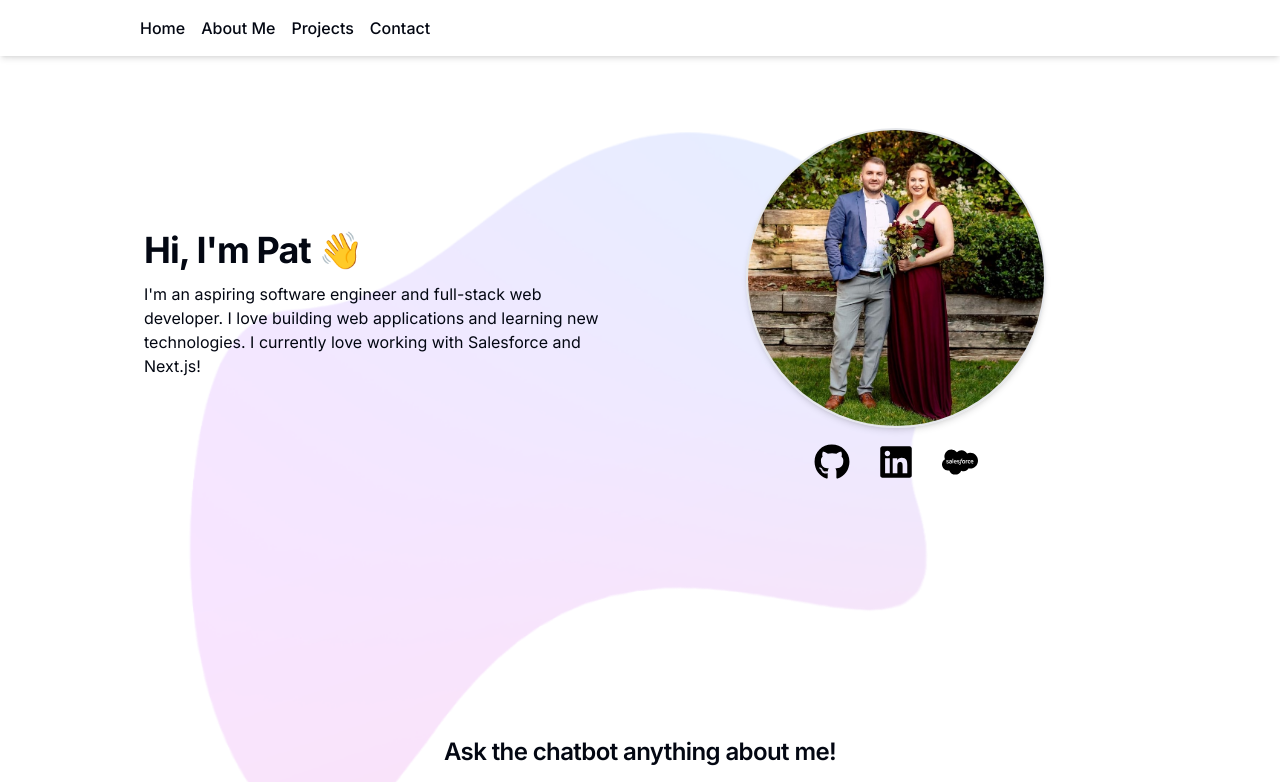
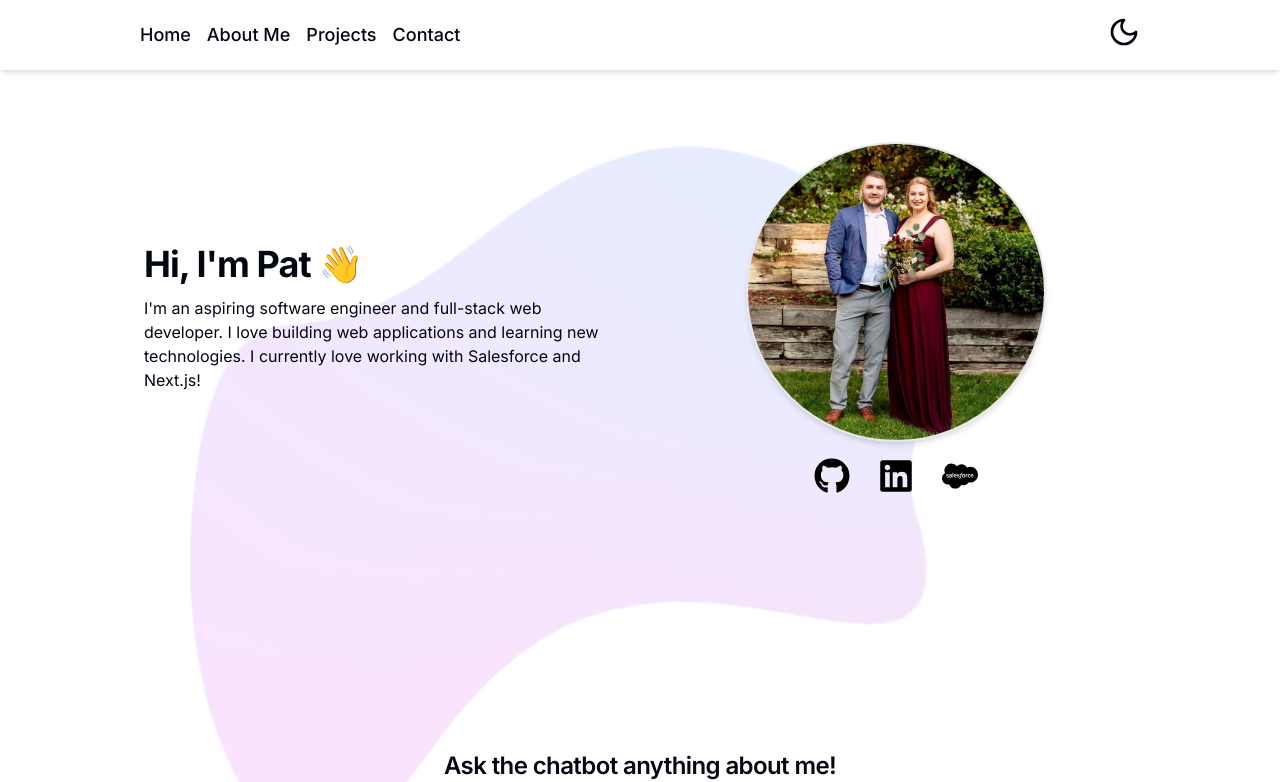
Before and after one commit to xCarter93/nextjs-personal-portfolio, a Next.js app: page / in a window 1280 px wide. Shown: the top 782 px of the page. Built offline with nearby package versions, Linux system fonts and the light colour scheme.

Commit message:
Add dark mode support to layout and navbar components

```diff
--- a/src/app/layout.tsx
+++ b/src/app/layout.tsx
@@ -3,6 +3,7 @@ import { Inter } from "next/font/google";
 import "./globals.css";
 import Navbar from "@/components/Navbar";
 import Footer from "@/components/Footer";
+import { ThemeProvider } from "@/components/ThemeProvider";
 
 const inter = Inter({ subsets: ["latin"] });
 
@@ -22,9 +23,11 @@ export default function RootLayout({
   return (
     <html lang="en">
       <body className={inter.className}>
-        <Navbar />
-        <main className="max-w-5xl mx-auto py-10 px-3">{children}</main>
-        <Footer />
+        <ThemeProvider attribute="class">
+          <Navbar />
+          <main className="max-w-5xl mx-auto py-10 px-3">{children}</main>
+          <Footer />
+        </ThemeProvider>
       </body>
     </html>
   );
--- a/src/app/page.tsx
+++ b/src/app/page.tsx
@@ -38,7 +38,7 @@ export default function Home() {
               rel="noopener noreferrer"
               title="Go to Github Profile"
             >
-              <FaGithub className="text-black text-3xl md:text-4xl" />
+              <FaGithub className="text-black text-3xl md:text-4xl dark:text-primary-foreground" />
             </Link>
 
             <Link
@@ -47,7 +47,7 @@ export default function Home() {
               rel="noopener noreferrer"
               title="Go to LinkedIn Profile"
             >
-              <FaLinkedin className="text-black text-3xl md:text-4xl" />
+              <FaLinkedin className="text-black text-3xl md:text-4xl dark:text-primary-foreground" />
             </Link>
             <Link
               href="https://www.salesforce.com/trailblazer/pcarter8"
@@ -55,7 +55,7 @@ export default function Home() {
               rel="noopener noreferrer"
               title="Go to Salesforce Profile"
             >
-              <FaSalesforce className="text-black text-3xl md:text-4xl" />
+              <FaSalesforce className="text-black text-3xl md:text-4xl dark:text-primary-foreground" />
             </Link>
           </div>
         </div>
--- a/src/components/Navbar.tsx
+++ b/src/components/Navbar.tsx
@@ -1,15 +1,19 @@
 import Link from "next/link";
+import ThemeToggle from "./ThemeToggle";
 
 export default function Navbar() {
   return (
     <header className="sticky top-0 bg-background shadow-md">
-      <div className="max-w-5xl mx-auto flex flex-wrap justify-between gap-3 px-3 py-4">
-        <nav className="space-x-4 font-medium">
+      <div className="max-w-5xl mx-auto flex flex-wrap justify-between items-center gap-3 px-3 py-4">
+        <nav className="space-x-4 font-medium text-lg">
           <Link href="/">Home</Link>
           <Link href="/about">About Me</Link>
           <Link href="/projects">Projects</Link>
           <Link href="/contact">Contact</Link>
         </nav>
+        <div>
+          <ThemeToggle />
+        </div>
       </div>
     </header>
   );
--- /dev/null
+++ b/src/components/ThemeProvider.tsx
@@ -0,0 +1,3 @@
+"use client";
+
+export { ThemeProvider } from "next-themes";
--- /dev/null
+++ b/src/components/ThemeToggle.tsx
@@ -0,0 +1,20 @@
+"use client";
+
+import { Moon, Sun } from "lucide-react";
+import { useTheme } from "next-themes";
+
+export default function ThemeToggle() {
+  const { theme, setTheme } = useTheme();
+  return (
+    <button onClick={() => setTheme(theme === "dark" ? "light" : "dark")}>
+      <Sun
+        size={32}
+        className="absolute transition-all rotate-90 scale-0 dark:rotate-0 dark:scale-100"
+      />
+      <Moon
+        size={32}
+        className="transition-all rotate-0 scale-100 dark:-rotate-90 dark:scale-0"
+      />
+    </button>
+  );
+}
```
